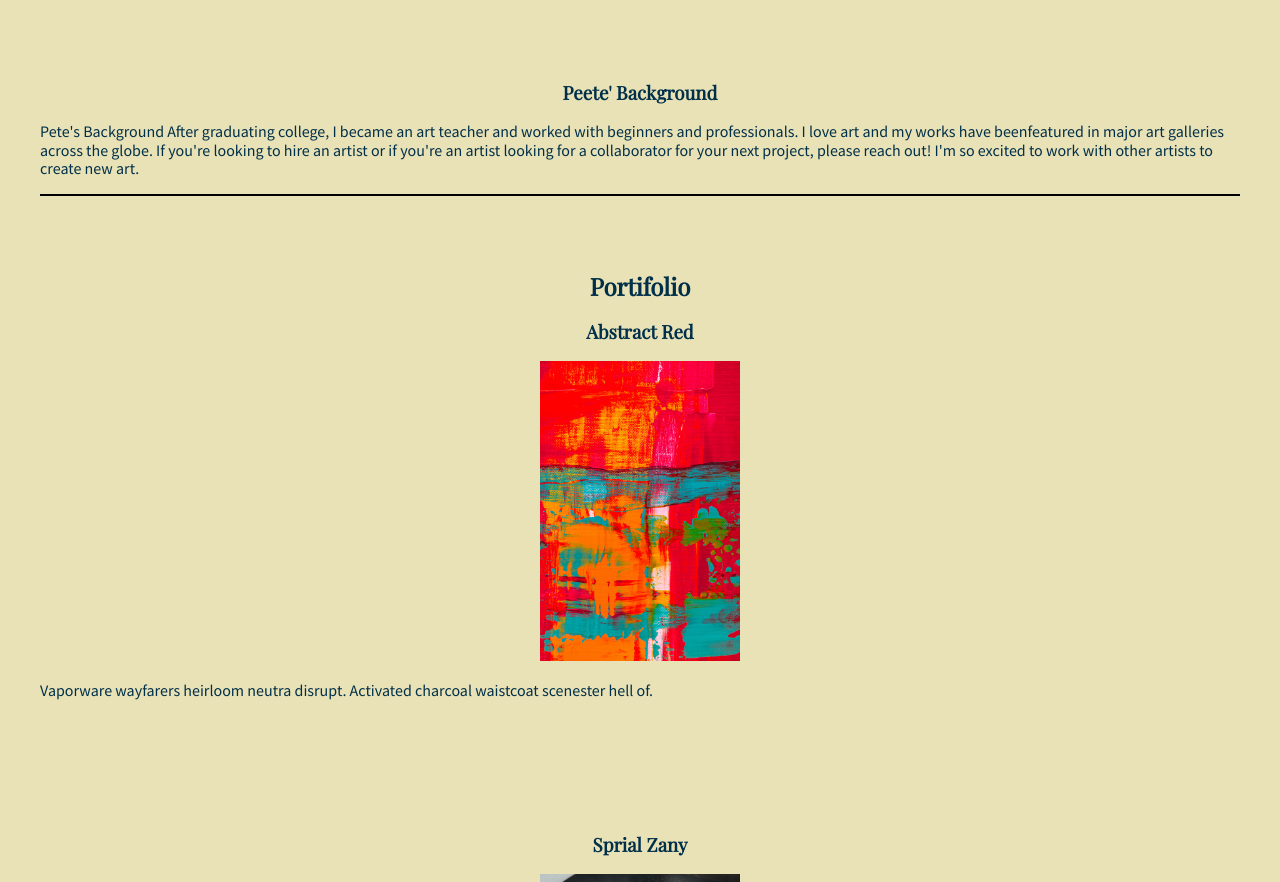
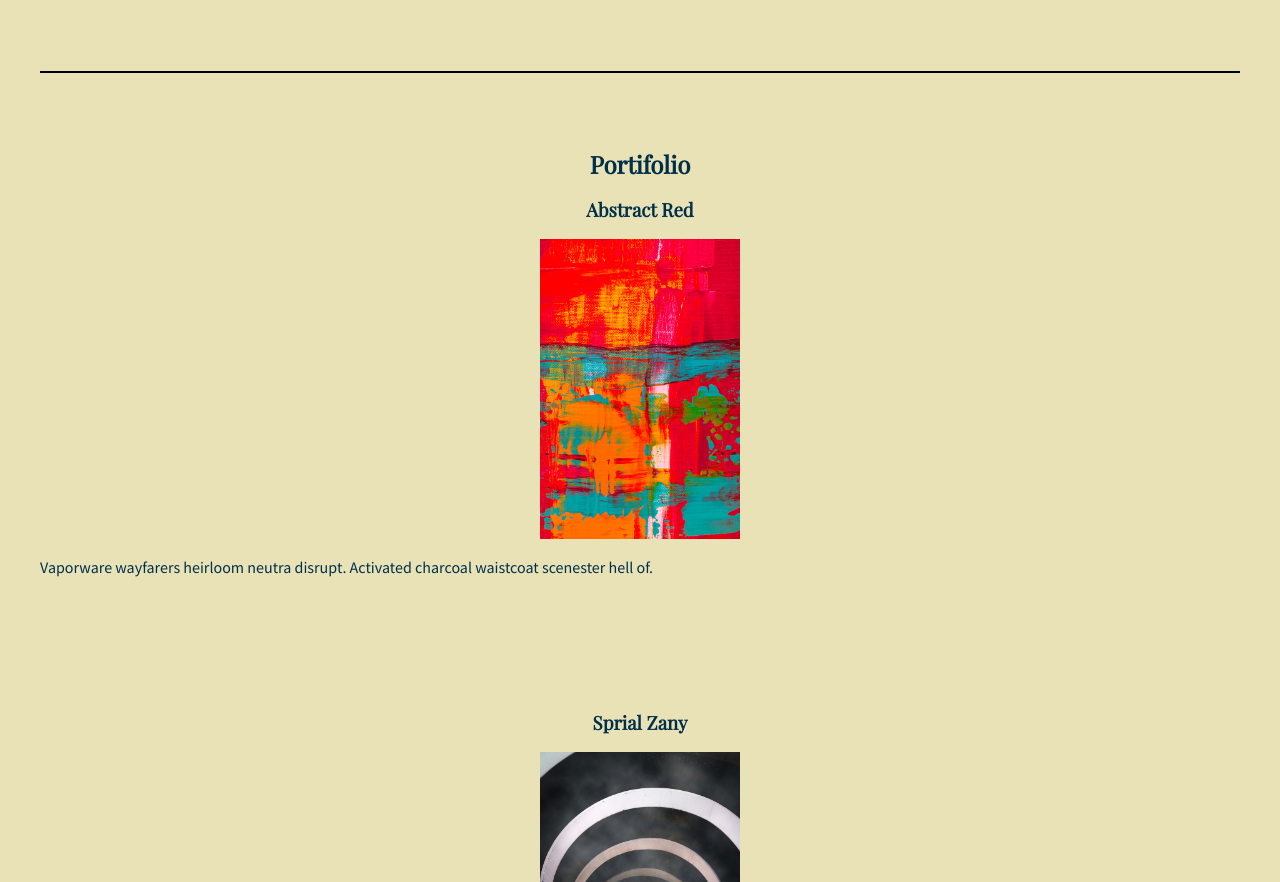
Before and after one commit to Holly-Ellington/pete, a plain HTML site: page index.html in a window 1280 px wide. Shown: the part 874-1756 px from the top of the page. Drawn offline with nearby package versions, Linux system fonts and the light colour scheme.

Commit message:
Remove Extra Text

```diff
--- a/index.html
+++ b/index.html
@@ -63,14 +63,6 @@
 
     <!-- End of About section -->
 
-  <h3> Peete' Background</h3>
-
-<p id="pete-background">
-  Pete's Background After graduating college, I became an art teacher and worked with beginners and professionals. I love art and my works have beenfeatured in major art galleries across the globe.
-     If you're looking to hire an artist or if you're an artist looking
-for a collaborator for your next project, please reach out! I'm so
-excited to work with other artists to create new art.</p>
-
   </main>
 
       <hr>
```
